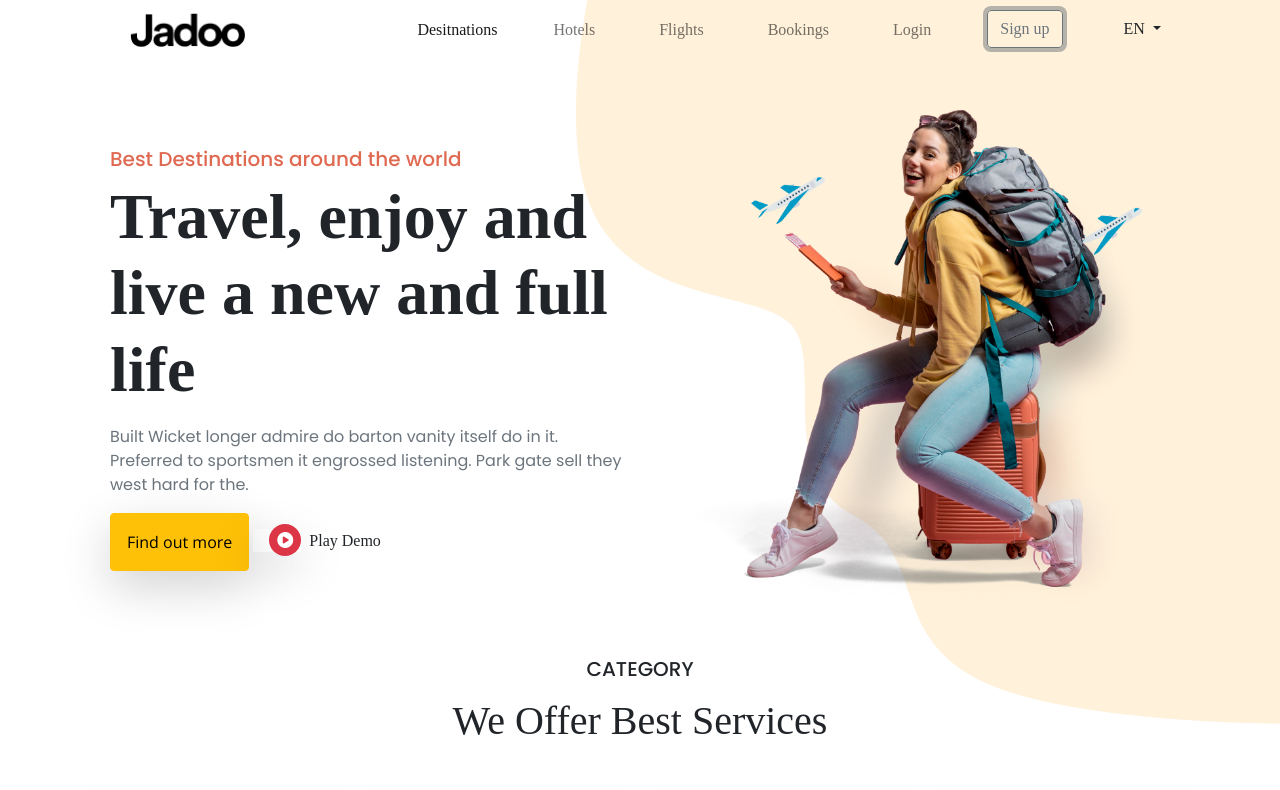
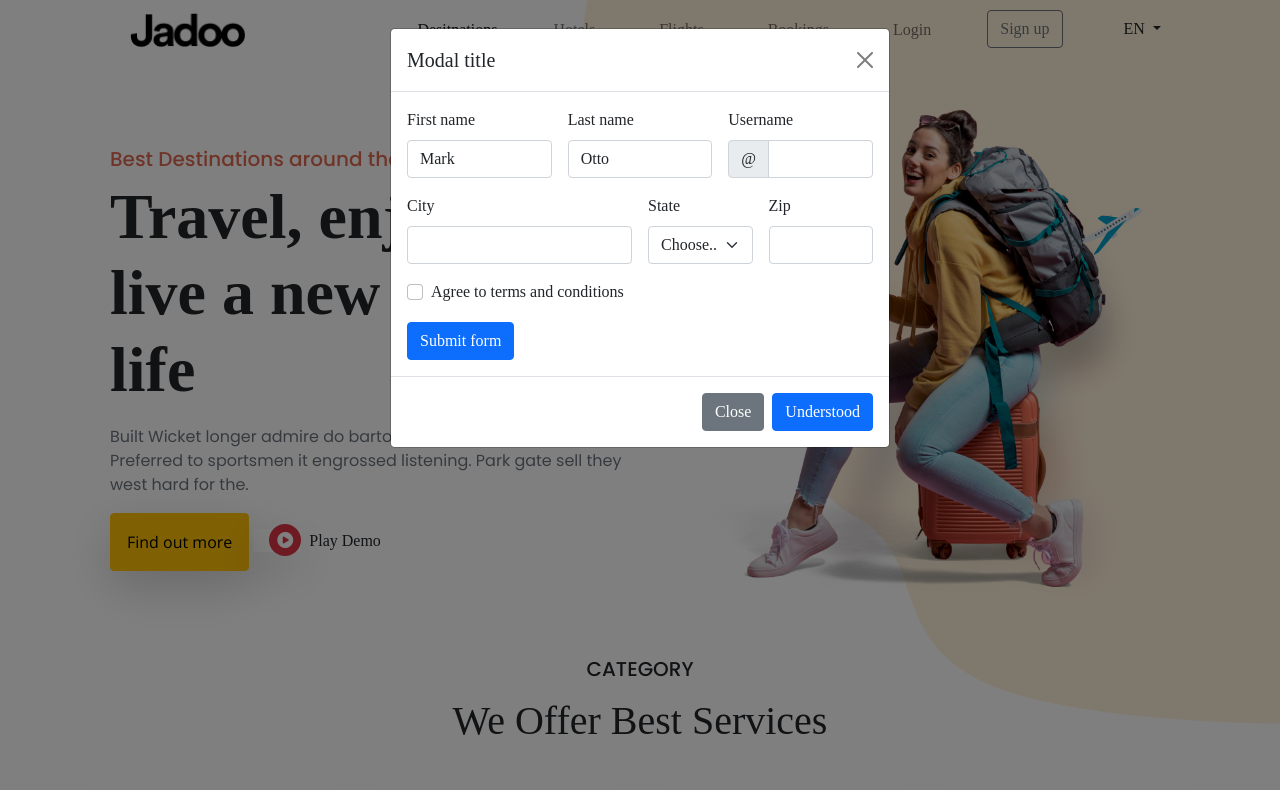
Before and after one commit to jahedripon9/Jadoo-Travel-Page, a plain HTML site: page index.html in a window 1280 px wide. Both pictures are taken after a click on the button "Sign up". Shown: the top 790 px of the page. Drawn offline with nearby package versions, Linux system fonts and the light colour scheme; a web font is replaced by a local one.

Commit message:
first commit

```diff
--- a/index.html
+++ b/index.html
@@ -48,8 +48,67 @@
                     <a class="nav-link" href="#">Login</a>
                   </li>
                   <li class="nav-item px-4">
-                    <button type="button" class="btn btn-outline-secondary">Sign up</button>
+                    <button type="button" class="btn btn-outline-secondary" data-bs-toggle="modal" data-bs-target="#staticBackdrop">Sign up</button>
                   </li>
+                  <div class="modal fade" id="staticBackdrop" data-bs-backdrop="static" data-bs-keyboard="false" tabindex="-1" aria-labelledby="staticBackdropLabel" aria-hidden="true">
+                    <div class="modal-dialog">
+                      <div class="modal-content">
+                        <div class="modal-header">
+                          <h5 class="modal-title" id="staticBackdropLabel">Modal title</h5>
+                          <button type="button" class="btn-close" data-bs-dismiss="modal" aria-label="Close"></button>
+                        </div>
+                        <div class="modal-body">
+                          <form class="row g-3">
+                            <div class="col-md-4">
+                              <label for="validationDefault01" class="form-label">First name</label>
+                              <input type="text" class="form-control" id="validationDefault01" value="Mark" required>
+                            </div>
+                            <div class="col-md-4">
+                              <label for="validationDefault02" class="form-label">Last name</label>
+                              <input type="text" class="form-control" id="validationDefault02" value="Otto" required>
+                            </div>
+                            <div class="col-md-4">
+                              <label for="validationDefaultUsername" class="form-label">Username</label>
+                              <div class="input-group">
+                                <span class="input-group-text" id="inputGroupPrepend2">@</span>
+                                <input type="text" class="form-control" id="validationDefaultUsername"  aria-describedby="inputGroupPrepend2" required>
+                              </div>
+                            </div>
+                            <div class="col-md-6">
+                              <label for="validationDefault03" class="form-label">City</label>
+                              <input type="text" class="form-control" id="validationDefault03" required>
+                            </div>
+                            <div class="col-md-3">
+                              <label for="validationDefault04" class="form-label">State</label>
+                              <select class="form-select" id="validationDefault04" required>
+                                <option selected disabled value="">Choose...</option>
+                                <option>...</option>
+                              </select>
+                            </div>
+                            <div class="col-md-3">
+                              <label for="validationDefault05" class="form-label">Zip</label>
+                              <input type="text" class="form-control" id="validationDefault05" required>
+                            </div>
+                            <div class="col-12">
+                              <div class="form-check">
+                                <input class="form-check-input" type="checkbox" value="" id="invalidCheck2" required>
+                                <label class="form-check-label" for="invalidCheck2">
+                                  Agree to terms and conditions
+                                </label>
+                              </div>
+                            </div>
+                            <div class="col-12">
+                              <button class="btn btn-primary" type="submit">Submit form</button>
+                            </div>
+                          </form>
+                        </div>
+                        <div class="modal-footer">
+                          <button type="button" class="btn btn-secondary" data-bs-dismiss="modal">Close</button>
+                          <button type="button" class="btn btn-primary">Understood</button>
+                        </div>
+                      </div>
+                    </div>
+                  </div>
                   <div class="dropdown px-4">
                     <button class="btn  dropdown-toggle" type="button" id="dropdownMenuButton1" data-bs-toggle="dropdown" aria-expanded="false">
                       EN
```
